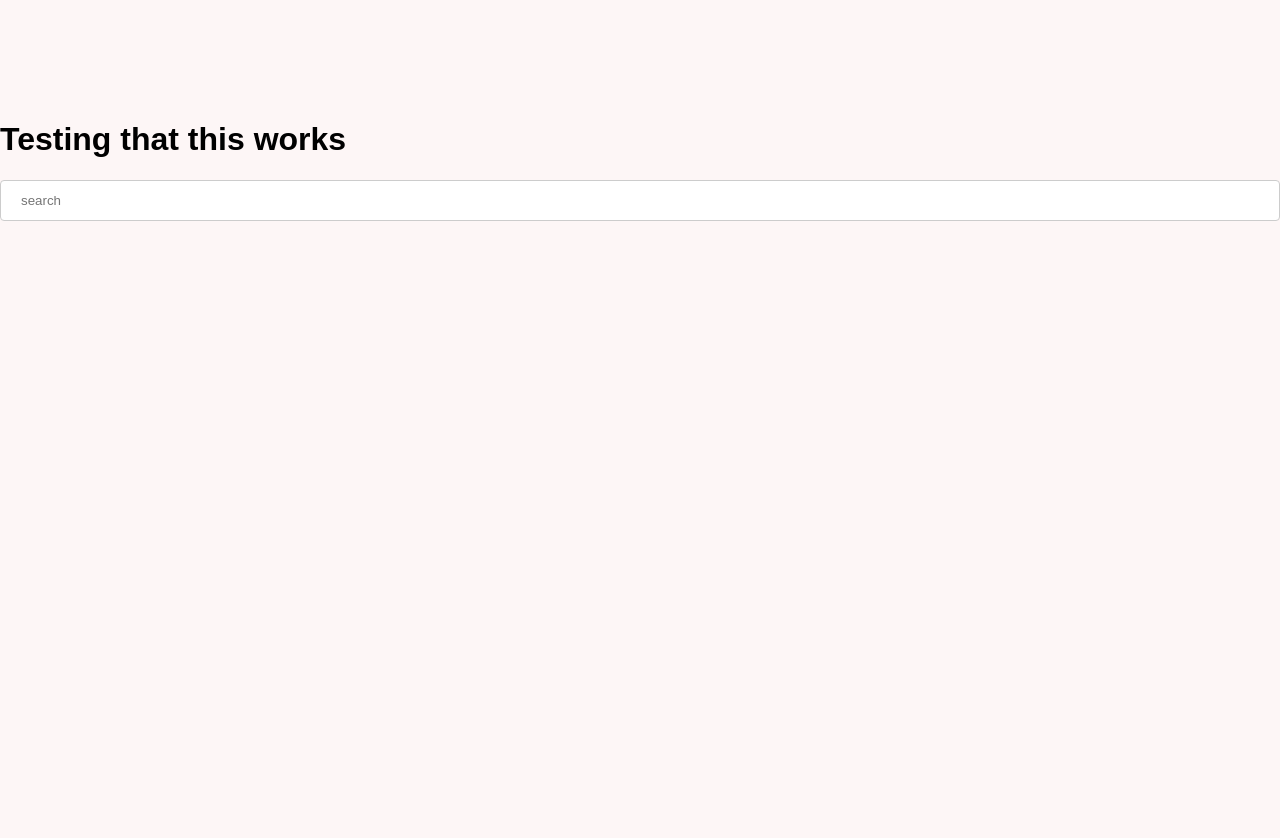
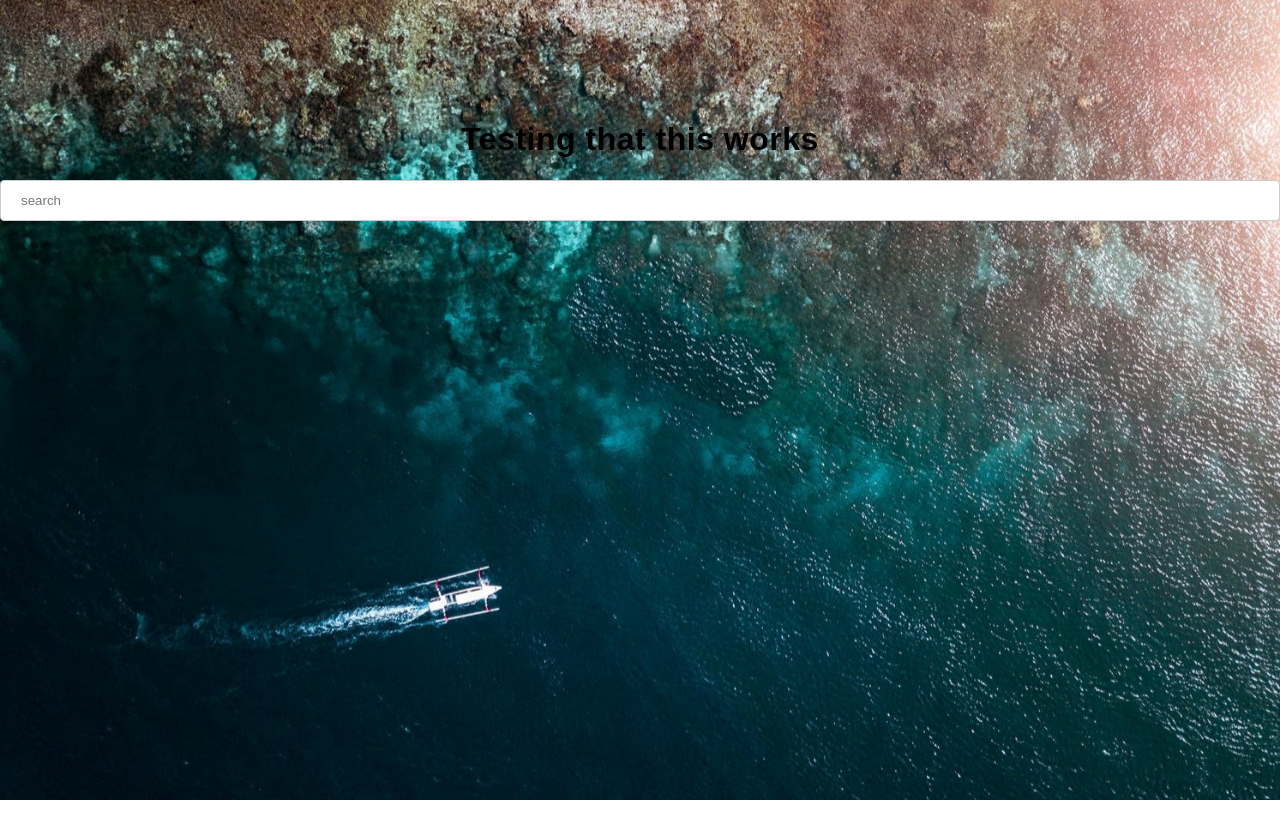
Before and after one commit to AngelicMob/boat-assignment, a React (Create React App) app: page / in a window 1280 px wide. Shown: the top 838 px of the page. After the commit the page ends 800 px from the top, so only its background shows below. Built offline with nearby package versions, Linux system fonts and the light colour scheme.

Commit message:
added picture

```diff
--- a/src/App.css
+++ b/src/App.css
@@ -3,3 +3,24 @@
   font-family: 'Quicksand', sans-serif;
 
 }
+
+.App {
+
+  background-image: url('./asset/background-boat.jpeg');
+  letter-spacing: 0.5px;
+  -webkit-font-smoothing: antialiased;
+  -moz-osx-font-smoothing: grayscale;
+  background-position: center;
+  background-repeat: no-repeat;
+  background-size: cover;
+  -webkit-background-size: cover;
+  -moz-background-size: cover;
+  -o-background-size: cover;
+  background-attachment: fixed;
+  z-index: -1;
+  height: 100vh;
+  overflow: auto;
+  text-align: center;
+
+
+}
--- a/src/App.js
+++ b/src/App.js
@@ -1,6 +1,7 @@
 import React from 'react';
 import './App.css';
 import LandingPage from './components/landingpage.jsx';
+import Navbar from './components/navbar.jsx';
 
 function App() {
   return (
--- a/src/components/landingpage.jsx
+++ b/src/components/landingpage.jsx
@@ -23,11 +23,6 @@ InputArea[type="text"]:focus,
 
 const LandingPageContent = styled.div`
 
-  background-color: #fdf6f6;
-  background-position: center;
-  background-repeat: no-repeat;
-  background-size: cover;
-  min-height: 105vh;
   padding-top: 100px;
 
 `;
@@ -51,8 +46,6 @@ export default function LandingPage() {
 
                   <InputSearch type="text" placeholder="search"></InputSearch>
 
-
-
             </LandingPageStyle>
         </LandingPageContent>
 
```
Also changed, not shown: src/asset/background-boat.jpeg (added).
